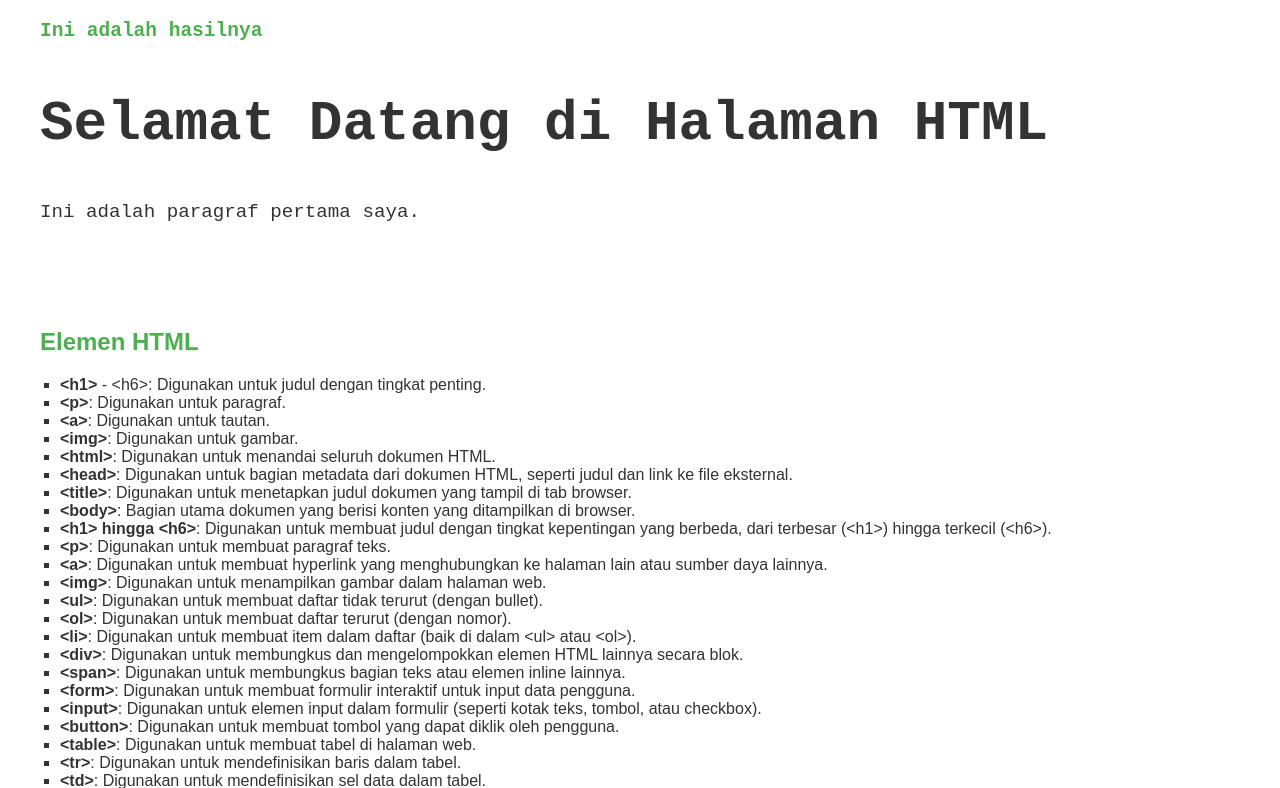
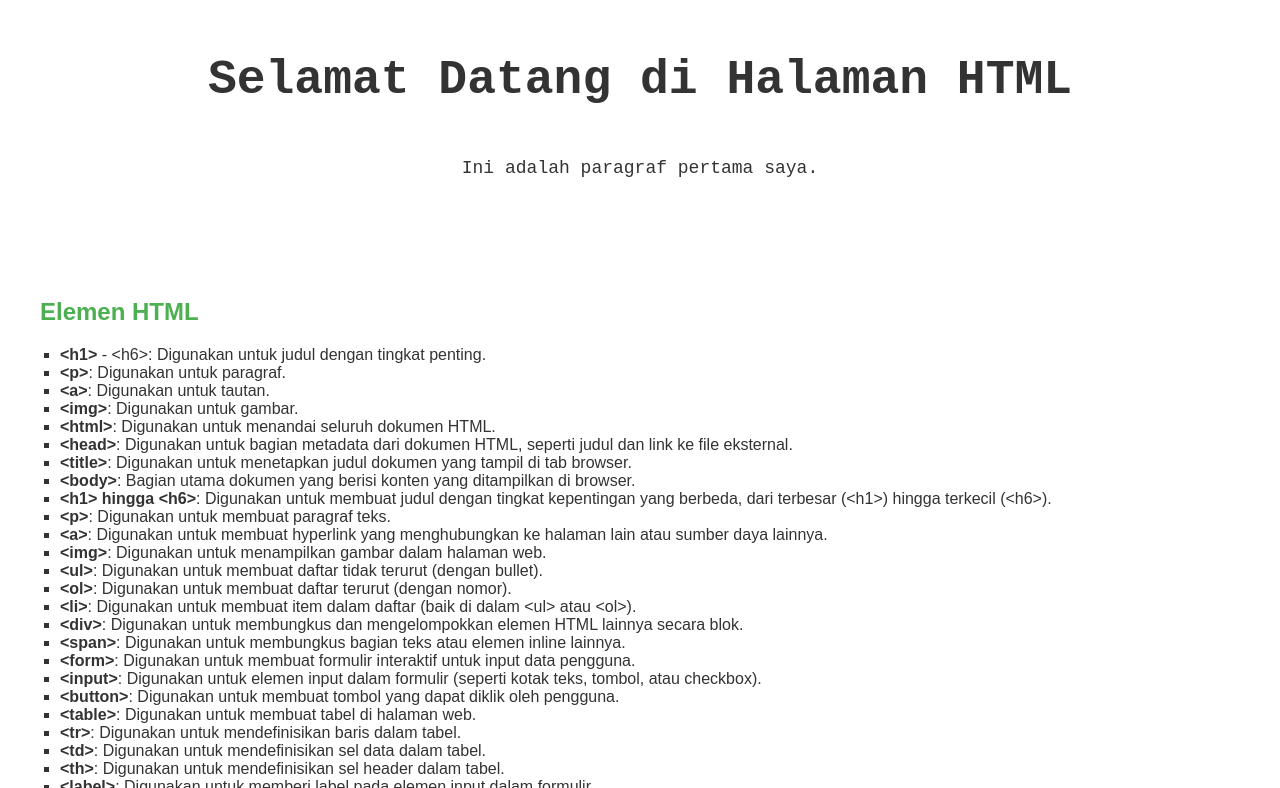
Before and after one commit to rhazqil/nibuka, a plain HTML site: page nada.html in a window 1280 px wide. Shown: the part 1087-1875 px from the top of the page. Drawn offline with Linux system fonts and the light colour scheme.

Commit message:
Update nada.css

```diff
--- a/nada.css
+++ b/nada.css
@@ -76,6 +76,46 @@ p {
     }
     100% {
         opacity: 1;
+    }
+}
+html {
+    font-size: 16px; /* Ukuran font dasar untuk halaman */
+}
+h1 {
+    font-size: 3rem;  /* Ukuran font default untuk layar besar (desktop) */
+    text-align: center;  /* Menyelaraskan teks di tengah */
+}
+
+/* Jika lebar layar perangkat kurang dari 600px (ponsel) */
+@media screen and (max-width: 600px) {
+    h1 {
+        font-size: 1.8rem;  /* Ukuran font lebih kecil untuk ponsel */
+    }
+}
+
+/* Jika lebar layar perangkat lebih besar dari 600px (tablet atau desktop) */
+@media screen and (min-width: 601px) {
+    h1 {
+        font-size: 3rem;  /* Ukuran font lebih besar untuk layar besar */
+    }
+}
+
+p {
+    font-size: 1rem;  /* Ukuran font 1x dari ukuran font root */
+    text-align: center;  /* Menyelaraskan teks di tengah */
+}
+
+/* Untuk layar kecil (ponsel) */
+@media screen and (max-width: 600px) {
+    p {
+        font-size: 0.875rem;  /* Ukuran font lebih kecil pada layar kecil */
+    }
+}
+
+/* Untuk layar besar (desktop) */
+@media screen and (min-width: 601px) {
+    p {
+        font-size: 1.125rem;  /* Ukuran font lebih besar pada layar besar */
     }
 }
 
```
